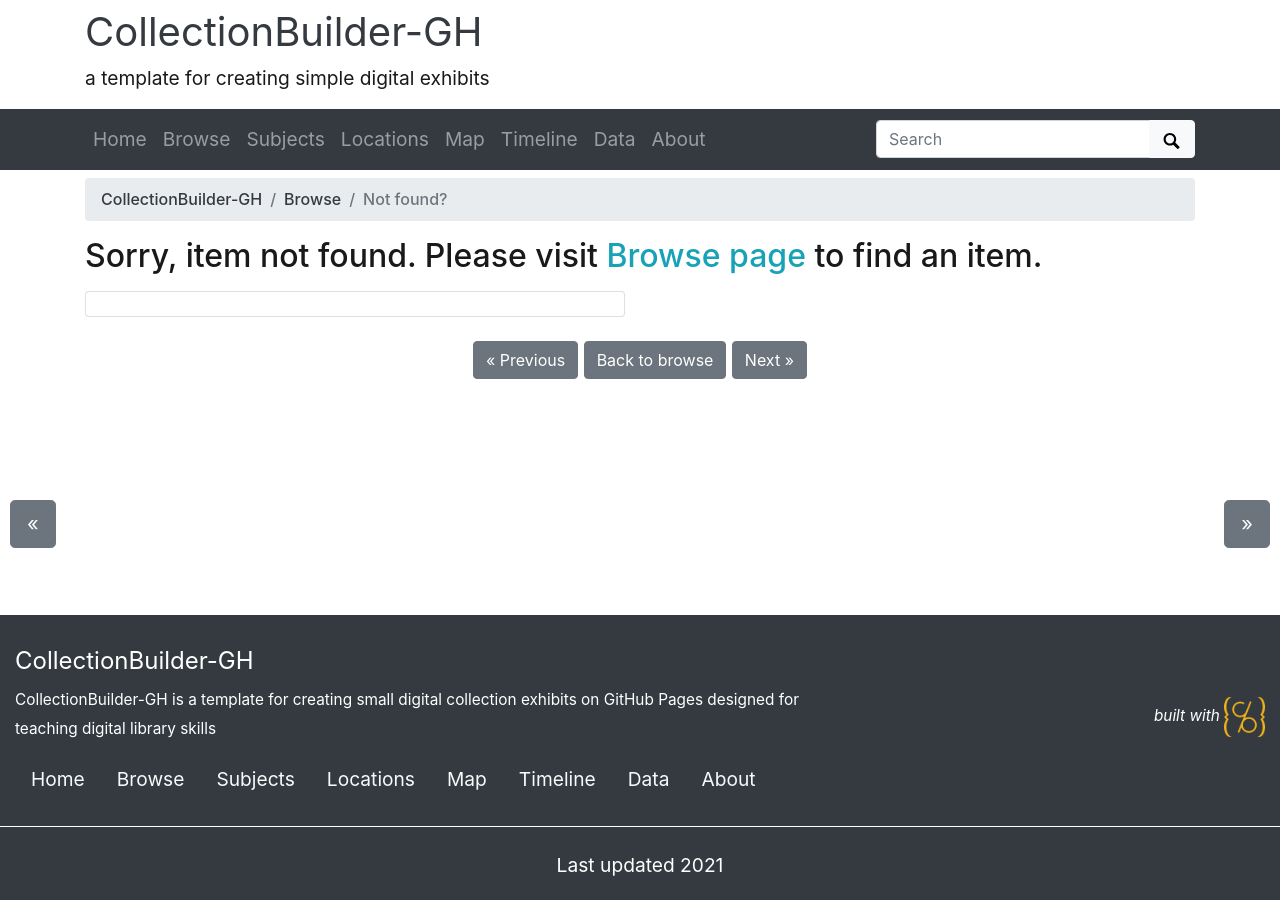
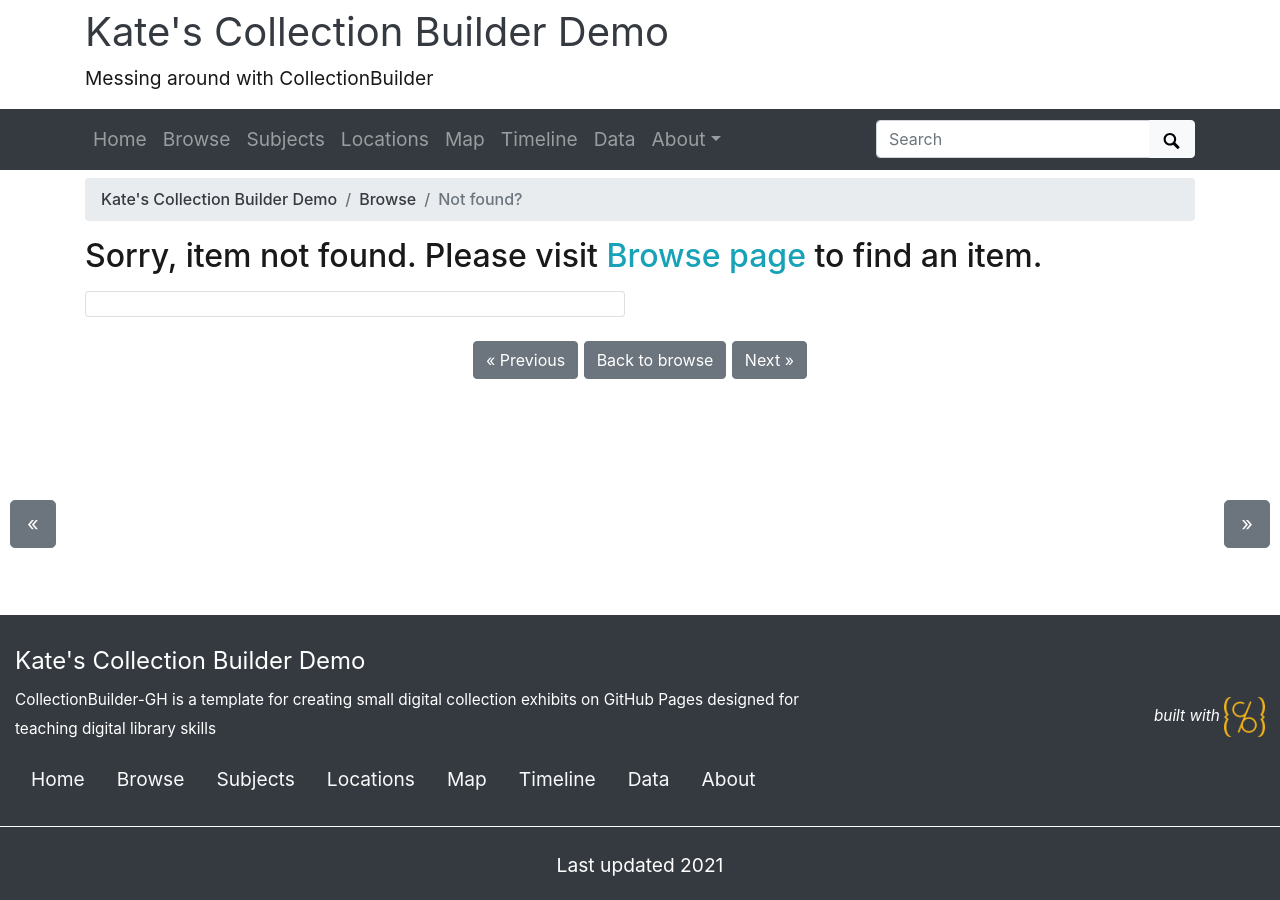
Before and after one commit to kmthorn/collectionbuilder-demo1, a Jekyll site: the page built from pages/item.md, in a window 1280 px wide. Built offline with Jekyll 4.4.1, drawn with Linux system fonts in a browser that asks for light colours.

Commit message:
Making text changes to the homepage and about page. Added navigation dropdown for About as parent.

```diff
--- a/_config.yml
+++ b/_config.yml
@@ -20,14 +20,18 @@
 # SITE SETTINGS
 #
 # title of site appears in banner
-title: CollectionBuilder-GH
+title: Kate's Collection Builder Demo
 # tagline, a short phrase that will appear throughout the site in the top banner
-tagline: a template for creating simple digital exhibits
+tagline: Messing around with CollectionBuilder
 # description appears in meta tags and other locations
 # this description might appear in search result lists, keep around 160 characters max
 description: "CollectionBuilder-GH is a template for creating small digital collection exhibits on GitHub Pages designed for teaching digital library skills"
 # creator of the digital collection, to appear in meta tags; we typically use our GitHub usernames but feel free to just use your name
-author: CollectionBuilder
+author: Kate Thornhill
+# name of the organization that you belong to, a link for the organization, and a logo banner.
+organization-name: "Digital Scholarship Services, University of Oregon Libraries"
+organization-link: https://library.uoregon.edu/digital-scholarship-services
+organization-logo-nav: https://library.uoregon.edu/sites/all/modules/custom/uobanner-d7-headerandfooter/images/uo-logo-hires.png
 
 ##########
 # COLLECTION SETTINGS
--- a/_data/config-nav.csv
+++ b/_data/config-nav.csv
@@ -6,4 +6,6 @@
 Map,/map.html
 Timeline,/timeline.html
 Data,/data.html
-About,/about.html
+About,,
+The Exhibit,/about.html,About
+The Collection,/aboutcollection.html,About
--- a/_data/theme.yml
+++ b/_data/theme.yml
@@ -8,11 +8,11 @@
 #
 # featured image is used in home page banner and in meta markup to represent the collection
 # use either an objectid (from an item in this collect), a relative location of an image in this repo (ex. /assets/img/feature.jpg), or a full url to an image elsewhere
-featured-image: demo_001
+featured-image: https://glam.uoregon.edu/files/original/a1554251749eab4165f69157c4c219885999b1c4.jpg
 # optional: add extra padding around collection title for a larger image feature.
-home-title-y-padding: # Default is 8em
+home-title-y-padding: 12em # Default is 8em
 # optional: change position of background image, center, top, bottom
-home-banner-image-position: # Default is center
+home-banner-image-position: top # Default is center
 
 ##########
 # ITEM PAGE
```
Also changed, not shown: pages/aboutcollection.md (added, +31 -0 lines).
